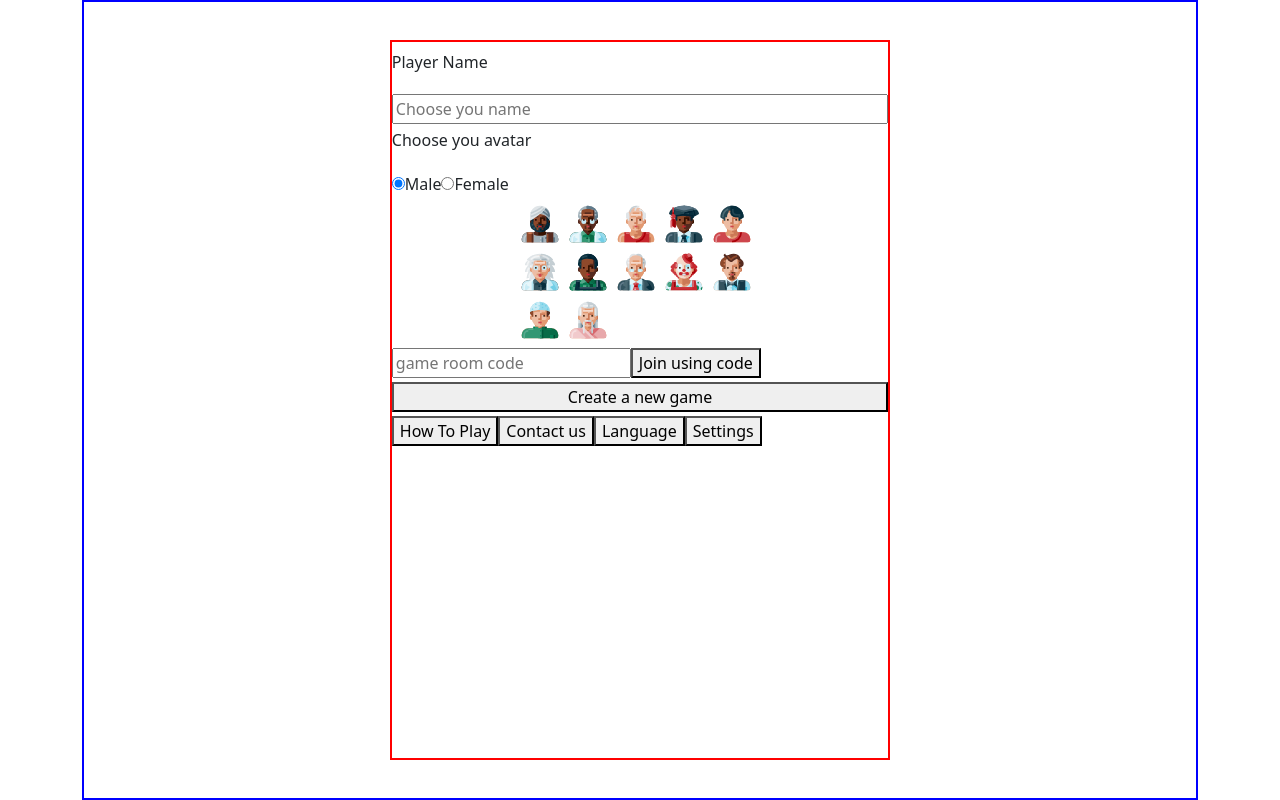
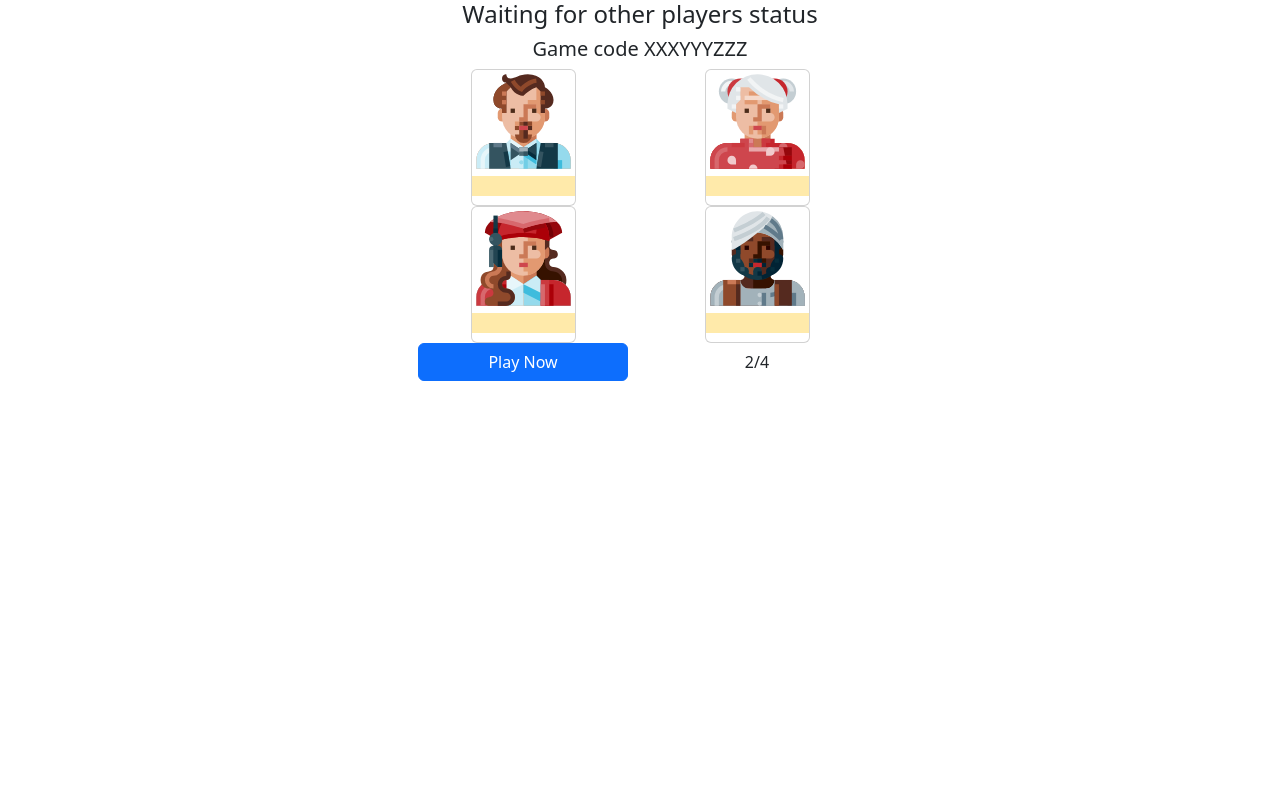
Before and after one commit to Khadhraoui-Oussama/cheat-card-game, a React (Vite) app in the folder client/: page /wa in a window 1280 px wide. Before the commit this address led to /. Built offline with nearby package versions, Linux system fonts and the light colour scheme.

Commit message:
Add Game Waiting Area

```diff
--- a/client/src/App.jsx
+++ b/client/src/App.jsx
@@ -3,6 +3,7 @@ import FeedBack from "./pages/FeedBack";
 import GameLobby from "./pages/GameLobby";
 import GameRoom from "./pages/GameRoom";
 import GameSettings from "./pages/GameSettings";
+import GameWaitingArea from "./pages/GameWaitingArea";
 import Tutorial from "./pages/Tutorial";
 import { PlayerContextProvider } from "./contexts/PlayerContext";
 import { GameContextProvider } from "./contexts/GameContext";
@@ -13,6 +14,7 @@ function App() {
 			<GameContextProvider>
 				<Routes>
 					<Route path="/" element={<GameLobby />} />
+					<Route path="/wa" element={<GameWaitingArea />} />
 					<Route path="/play" element={<GameRoom />} />
 					<Route path="/settings" element={<GameSettings />} />
 					<Route path="/feedback" element={<FeedBack />} />
--- a/client/src/components/GameOptionsSelect.jsx
+++ b/client/src/components/GameOptionsSelect.jsx
@@ -13,11 +13,12 @@ import {
 } from "react-bootstrap";
 import { GameContext } from "../contexts/GameContext";
 import { PlayerContext } from "../contexts/PlayerContext";
+import { Link } from "react-router-dom";
 
 const GameOptionsSelect = () => {
 	const [isPasswordVisible, setIsPassowrdVisible] = useState(false);
 	//const {} = useContext(GameContext);
-	const { setIsOpen } = useContext(PlayerContext);
+	const { setIsOpen, setPlayer } = useContext(PlayerContext);
 
 	return (
 		<Stack className="popup-container">
@@ -64,9 +65,17 @@ const GameOptionsSelect = () => {
 							<Stack direction="horizontal">
 								<Button onClick={() => setIsOpen(false)}>Cancel</Button>
 
-								<Button onClick={() => console.log("going to game waiting area")}>
-									Play Now
-								</Button>
+								<Link
+									to="/wa"
+									onClick={() => console.log("going to game waiting area")}>
+									<Button
+										onClick={() => {
+											setPlayer({ name: "", gender: "male", avatar: "" });
+											setIsOpen(false);
+										}}>
+										Play Now
+									</Button>
+								</Link>
 							</Stack>
 						</Col>
 					</Stack>
--- a/client/src/contexts/GameContext.jsx
+++ b/client/src/contexts/GameContext.jsx
@@ -6,5 +6,5 @@ export const GameContextProvider = ({ children }) => {
 	//
 	//
 
-	return <GameContext.Provider>{children}</GameContext.Provider>;
+	return <GameContext.Provider value={{}}>{children}</GameContext.Provider>;
 };
--- a/client/src/pages/GameWaitingArea.jsx
+++ b/client/src/pages/GameWaitingArea.jsx
@@ -1,5 +1,64 @@
+import { Stack, Container, Col, Row, Button, Card, Placeholder } from "react-bootstrap";
+import { redirect } from "react-router-dom";
+
 const GameWaitingArea = () => {
-	return <h1>Game waiting area</h1>;
+	return (
+		<Container className="w-75 vh-100 flex align-items-center ">
+			<Stack className="flex align-items-center ">
+				<h4>Waiting for other players status</h4>
+				<h5>Game code XXXYYYZZZ</h5>
+			</Stack>
+			<Stack className="flex align-items-center w-50 m-auto ">
+				<Row className="w-100">
+					<Col>
+						<Card className="w-50 m-auto">
+							<Card.Img src="./src/assets/avatars/m10.svg" />
+
+							<Placeholder as={Card.Title} animation="glow">
+								<Placeholder className="w-100 bg-warning" />
+							</Placeholder>
+						</Card>
+					</Col>
+					<Col>
+						<Card className="w-50 m-auto">
+							<Card.Img src="./src/assets/avatars/w12.svg" />
+
+							<Placeholder as={Card.Title} animation="glow">
+								<Placeholder className="w-100 bg-warning" />
+							</Placeholder>
+						</Card>
+					</Col>
+				</Row>
+				<Row className="w-100">
+					<Col>
+						<Card className="w-50 m-auto">
+							<Card.Img src="./src/assets/avatars/w10.svg" />
+
+							<Placeholder as={Card.Title} animation="glow">
+								<Placeholder className="w-100 bg-warning" />
+							</Placeholder>
+						</Card>
+					</Col>
+					<Col>
+						<Card className="w-50 m-auto">
+							<Card.Img src="./src/assets/avatars/m1.svg" />
+							<Placeholder as={Card.Title} animation="glow">
+								<Placeholder className="w-100 bg-warning" />
+							</Placeholder>
+						</Card>
+					</Col>
+				</Row>
+				<Row className=" w-100 ">
+					<Col>
+						<Button className="m-auto w-100">Play Now</Button>
+					</Col>
+					<Col className="m-auto text-center ">
+						<span className="m-auto w-100">2/4</span>
+					</Col>
+				</Row>
+			</Stack>
+		</Container>
+	);
 };
 
 export default GameWaitingArea;
```
